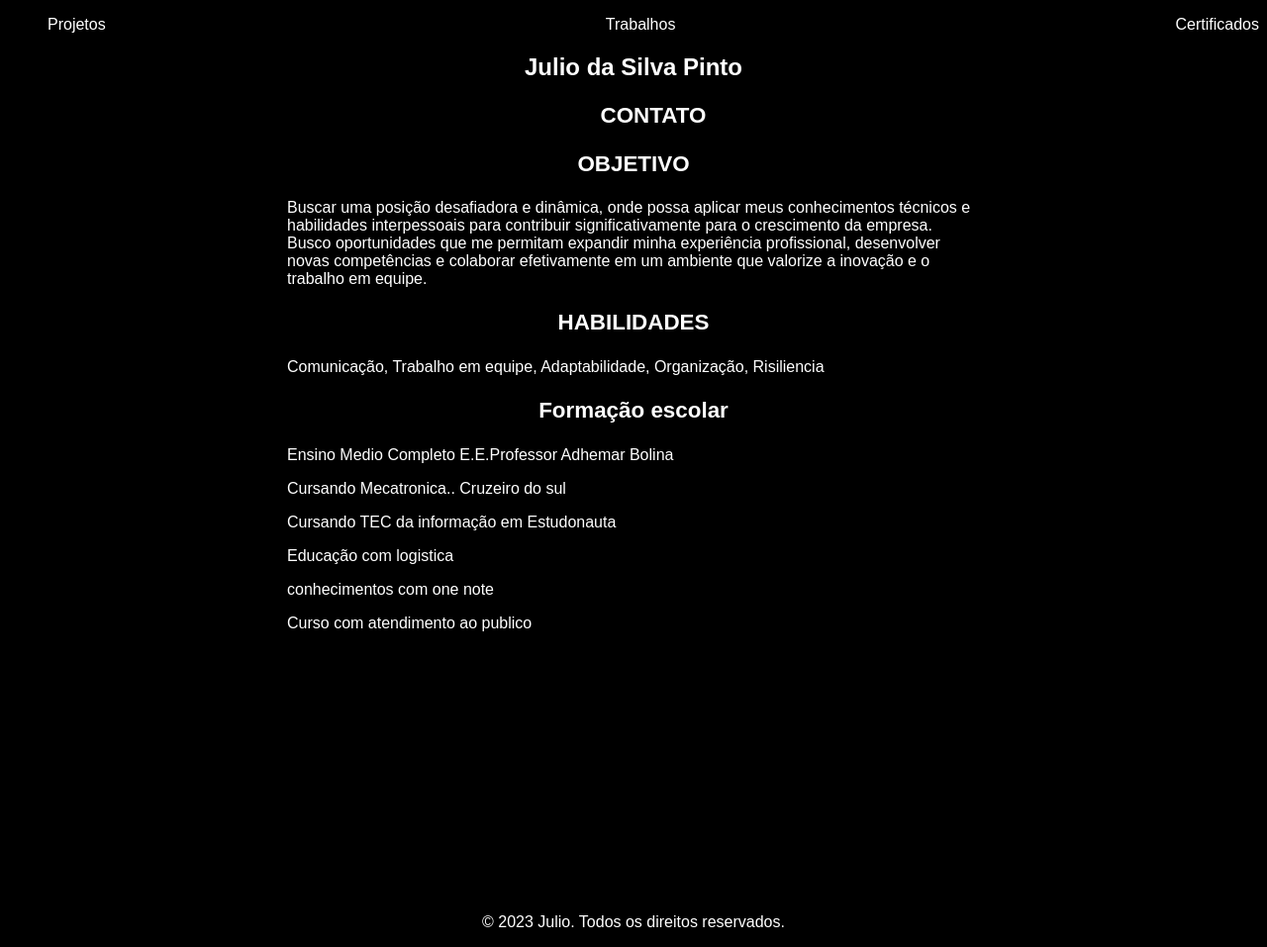
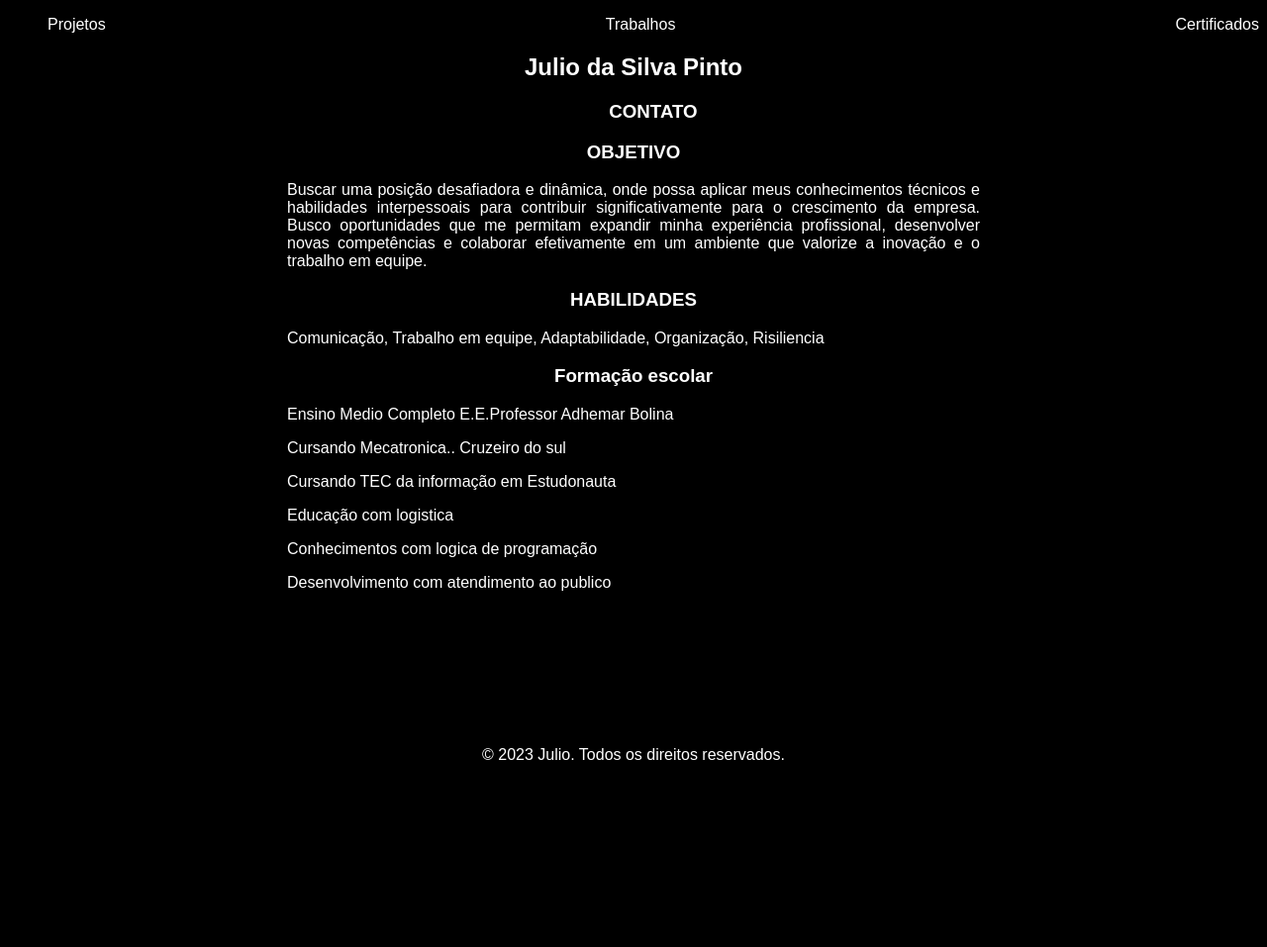
Before and after one commit to rub11/Curr-culo-, a plain HTML site: page index.html in a window 1280 px wide. Shown: the whole page at 99% size. After the commit the page ends 800 px from the top, so only its background shows below. Drawn offline with Linux system fonts and the light colour scheme; a web font is replaced by a local one.

Commit message:
arrumei o texto ao centro

```diff
--- a/index.css
+++ b/index.css
@@ -37,6 +37,7 @@ h3 {
 p {
     color: white;
     font-family: Arial, Helvetica, sans-serif;
+    text-align: justify;
 }
 
 h3:hover {
@@ -74,7 +75,7 @@ main {
 
 }
 
-footer {
+.footer {
     color: white;
     font-family: 'Raleway', sans-serif;
     text-align: center;
@@ -88,7 +89,3 @@ footer {
     font-family: 'Love Ya Like A Sister', cursive;
     cursive;
 }
-
-h3 {
-    font-size: 1.4em;
-}
--- a/index.html
+++ b/index.html
@@ -90,22 +90,25 @@
             Educação com logistica
         </p>
         <p>
-            conhecimentos com one note
+           Conhecimentos com logica de programação
         </p>
         <p>
-            Curso com atendimento ao publico
+          Desenvolvimento com atendimento ao publico
         </p>
 
+
         </section>
+
+        <p class="footer">&copy; 2023 Julio. Todos os direitos reservados.</p>
+</footer>
     </main>
-    <footer>
+
 
 
 
 
 </body>
 
-<p>&copy; 2023 Julio. Todos os direitos reservados.</p>
-</footer>
+
 
 </html>
```
